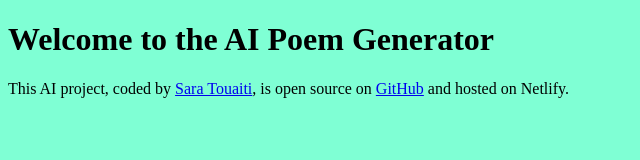
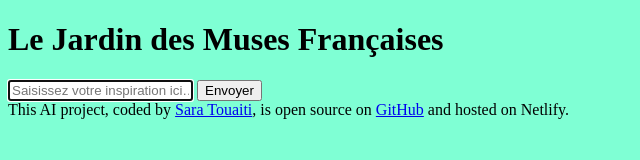
Before and after one commit to SarahTouaiti/AI-Poem-Generator, a plain HTML site: page index.html in a window 1280 px wide. Shown: the whole page, without its empty margins (0-640 px from the left). Drawn offline with Linux system fonts and the light colour scheme.

Commit message:
AI Poems Project / HTML

```diff
--- a/index.html
+++ b/index.html
@@ -4,10 +4,20 @@
     <meta charset="UTF-8" />
     <meta name="viewport" content="width=device-width, initial-scale=1.0" />
     <link rel="stylesheet" href="src/style.css" />
-    <title>AI Poem Generator</title>
+    <title>AI French Poem Generator</title>
   </head>
   <body>
-    <h1>Welcome to the AI Poem Generator</h1>
+    <h1>Le Jardin des Muses Françaises</h1>
+    <form>
+      <input
+        type="text"
+        placeholder="Saisissez votre inspiration ici…"
+        required
+        autofocus
+      />
+      <input type="submit" value="Envoyer" />
+    </form>
+
     <footer>
       This AI project, coded by
       <a
```
